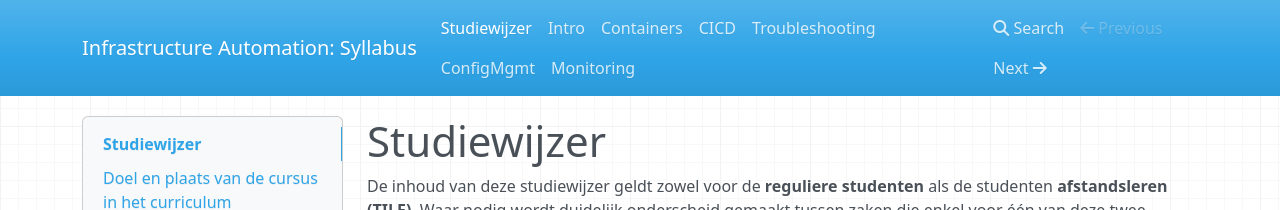
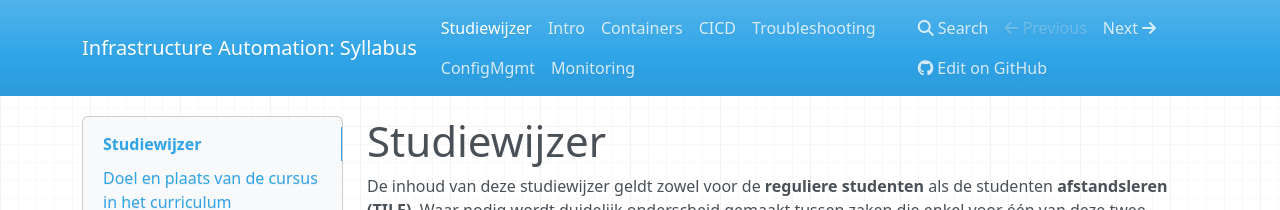
Before and after one commit to HoGentTIN/infra-syllabus, an MkDocs documentation site: the page built from docs/index.md, in a window 1280 px wide. Shown: the top 210 px of the page. Built offline with MkDocs 1.6.1, drawn with Linux system fonts in a browser that asks for light colours; nearby versions of some CDN libraries.

Commit message:
mkdocs configuratie aangepast

```diff
--- a/mkdocs.yml
+++ b/mkdocs.yml
@@ -1,5 +1,7 @@
 site_name: "Infrastructure Automation: Syllabus"
-site_url: https://example.com/
+site_url: https://hogenttin.github.io/infra-syllabus/
+repo_url: https://github.com/HoGentTIN/infra-syllabus/
+edit_uri: edit/main/docs/
 nav:
   - Studiewijzer: index.md
   - Intro: intro.md
```
